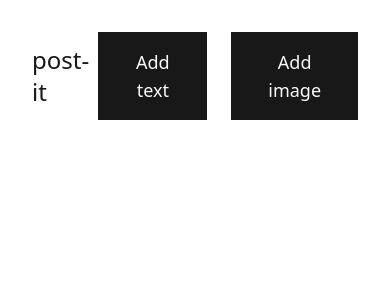
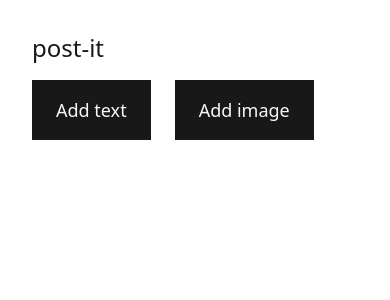
Before and after one commit to kristofferlarberg/post-it, a Vue app: page / in a window 390 px wide. Shown: the top 300 px of the page. Built offline with nearby package versions, Linux system fonts and the light colour scheme.

Commit message:
fix: responsive nav

```diff
--- a/src/views/HomeView.vue
+++ b/src/views/HomeView.vue
@@ -36,7 +36,9 @@ function toggleActive(note) {
 </script>
 
 <template>
-  <div class="flex items-center justify-between px-8 pt-8">
+  <div
+    class="flex flex-col justify-between gap-4 px-8 pt-8 sm:flex-row sm:items-center"
+  >
     <header>
       <h1>post-it</h1>
     </header>
```
